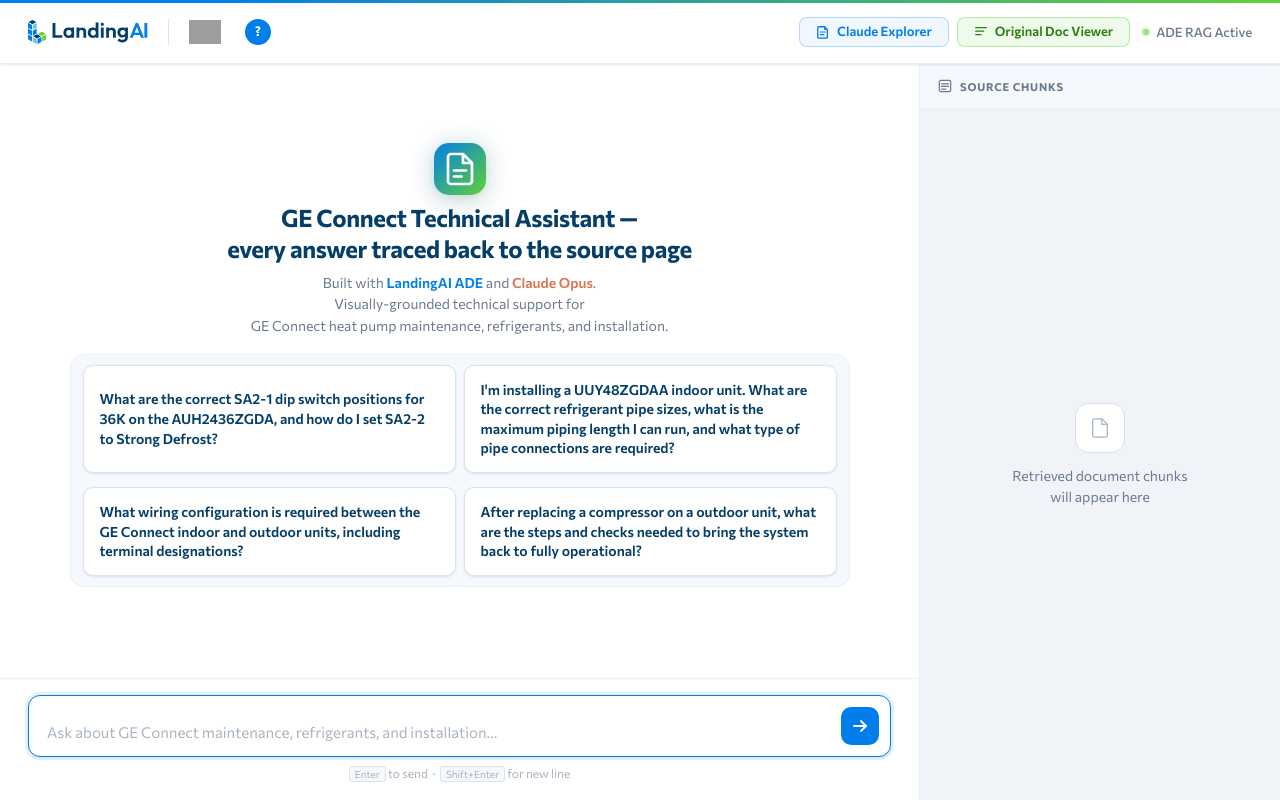
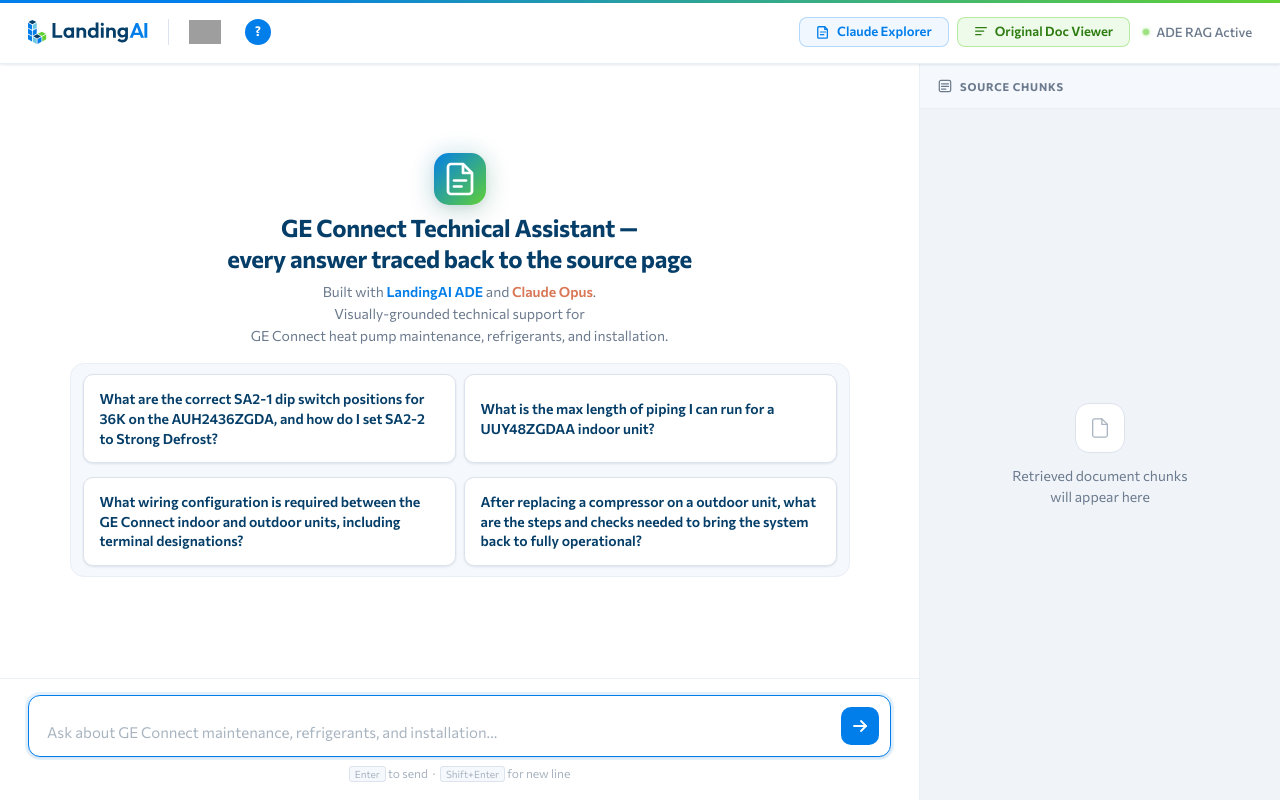
Before and after one commit to tnork/industrial-rag, a Flask app: page / in a window 1280 px wide. Run offline with Flask 3, Linux system fonts and the light colour scheme; some libraries are stand-ins or nearby versions; grey boxes are pictures that could not be loaded.

Commit message:
Shorten UUY48ZGDAA piping chip question

```diff
--- a/templates/index.html
+++ b/templates/index.html
@@ -728,7 +728,7 @@
           <div class="chips-wrap">
           <div class="chips">
             <button class="chip" onclick="sendChip(this)">What are the correct SA2-1 dip switch positions for 36K on the AUH2436ZGDA, and how do I set SA2-2 to Strong Defrost?</button>
-            <button class="chip" onclick="sendChip(this)">I'm installing a UUY48ZGDAA indoor unit. What are the correct refrigerant pipe sizes, what is the maximum piping length I can run, and what type of pipe connections are required?</button>
+            <button class="chip" onclick="sendChip(this)">What is the max length of piping I can run for a UUY48ZGDAA indoor unit?</button>
             <button class="chip" onclick="sendChip(this)">What wiring configuration is required between the GE Connect indoor and outdoor units, including terminal designations?</button>
             <button class="chip" onclick="sendChip(this)">After replacing a compressor on a outdoor unit, what are the steps and checks needed to bring the system back to fully operational?</button>
           </div>
@@ -868,7 +868,7 @@
       <div class="chips-wrap">
       <div class="chips">
         <button class="chip" onclick="sendChip(this)">What are the correct SA2-1 dip switch positions for 36K on the AUH2436ZGDA, and how do I set SA2-2 to Strong Defrost?</button>
-        <button class="chip" onclick="sendChip(this)">I'm installing a UUY48ZGDAA indoor unit. What are the correct refrigerant pipe sizes, what is the maximum piping length I can run, and what type of pipe connections are required?</button>
+        <button class="chip" onclick="sendChip(this)">What is the max length of piping I can run for a UUY48ZGDAA indoor unit?</button>
         <button class="chip" onclick="sendChip(this)">What wiring configuration is required between the GE Connect indoor and outdoor units, including terminal designations?</button>
         <button class="chip" onclick="sendChip(this)">After replacing a compressor on a outdoor unit, what are the steps and checks needed to bring the system back to fully operational?</button>
       </div>
```
